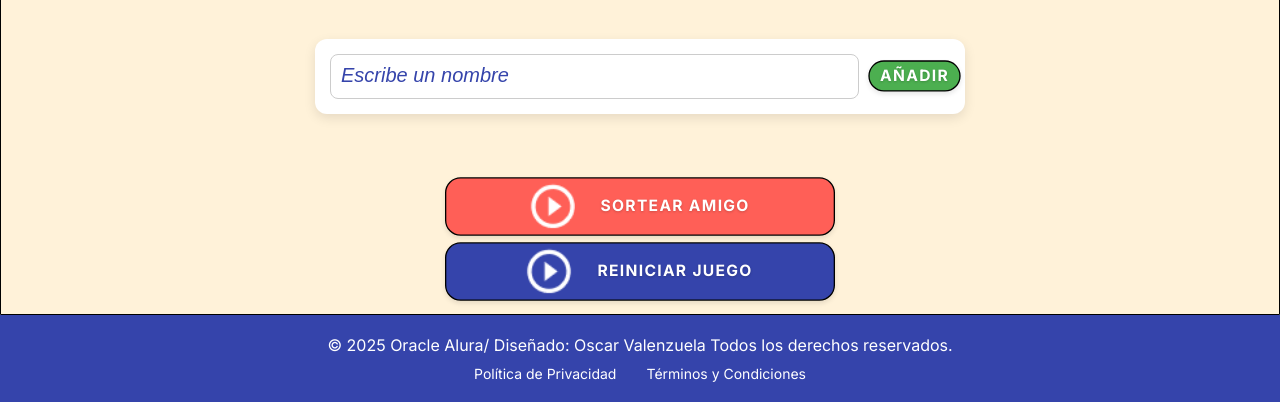
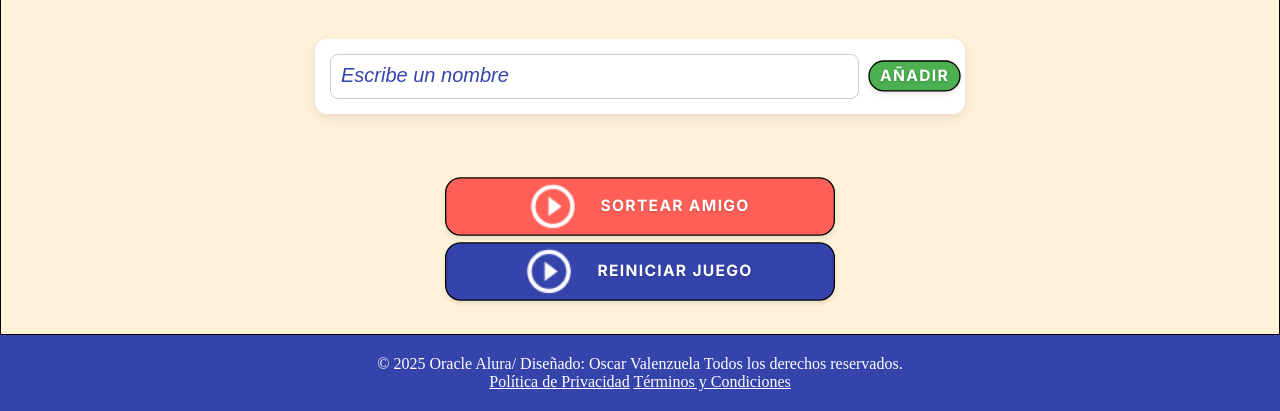
Before and after one commit to ozkar78/ProyectoAmigoSecreto, a plain HTML site: page index.html in a window 1280 px wide. Shown: the part 424-835 px from the top of the page. Drawn offline with Linux system fonts and the light colour scheme.

Commit message:
mejorar el footer y la transsicion de botones

```diff
--- a/style.css
+++ b/style.css
@@ -34,9 +34,9 @@
     min-height: 100vh; /* Asegura que el cuerpo ocupe toda la altura de la ventana */
     background-color: var(--color-primary); /* Fondo azul */
     display: flex;
-    justify-content: center;
-    align-items: center;
-    flex-direction: column; /* Coloca los elementos en una columna */
+    justify-content: flex-start; /* Cambiado de center a flex-start */
+    align-items: flex-start; /* Cambiado de center a flex-start */
+    flex-direction: column;
 }
 
 /* ================================
@@ -45,7 +45,7 @@
 .main-content {
     display: flex;
     flex-direction: column;
-    height: 100%;
+    flex-grow: 1; /* Permite que el contenido crezca y ocupe el espacio disponible */
     width: 100%;
 }
 
@@ -161,7 +161,6 @@
     box-shadow: 0 0 5px rgba(0, 0, 0, 0.1); /* Sombra suave en foco */
 }
 
-
 /* ================================
    Estilo Frase del resultado sorteo
 ==================================== */
@@ -229,11 +228,12 @@
 ==================================== */
 .button-container {
     width: 300px;
-    justify-content: center;
+    justify-content: flex-start; /* Cambio de center a flex-start */
     display: flex;
     flex-direction: column;
     gap: 20px;
     margin-top: 20px;
+    margin-bottom: 20px; /* Asegura que haya espacio antes del footer */
 }
 
 /* ================================
@@ -307,33 +307,12 @@ footer {
     width: 100%;
     margin-top: auto; /* Empuja el footer hacia abajo */
 }
+.footer,footer *{
+   color: var(--color-white);
 
-.footer-content {
+}
+footer .footer-content {
     text-align: center;
     width: 100%;
     max-width: 1200px;
 }
-
-.footer-text {
-    font-family: "Inter", sans-serif;
-    font-size: 16px;
-    margin-bottom: 10px;
-}
-
-.footer-links {
-    display: flex;
-    justify-content: center;
-    gap: 30px;
-}
-
-.footer-link {
-    font-family: "Inter", sans-serif;
-    font-size: 14px;
-    color: var(--color-white);
-    text-decoration: none;
-    transition: color 0.3s ease;
-}
-
-.footer-link:hover {
-    color: var(--color-tertiary);
-}
```
